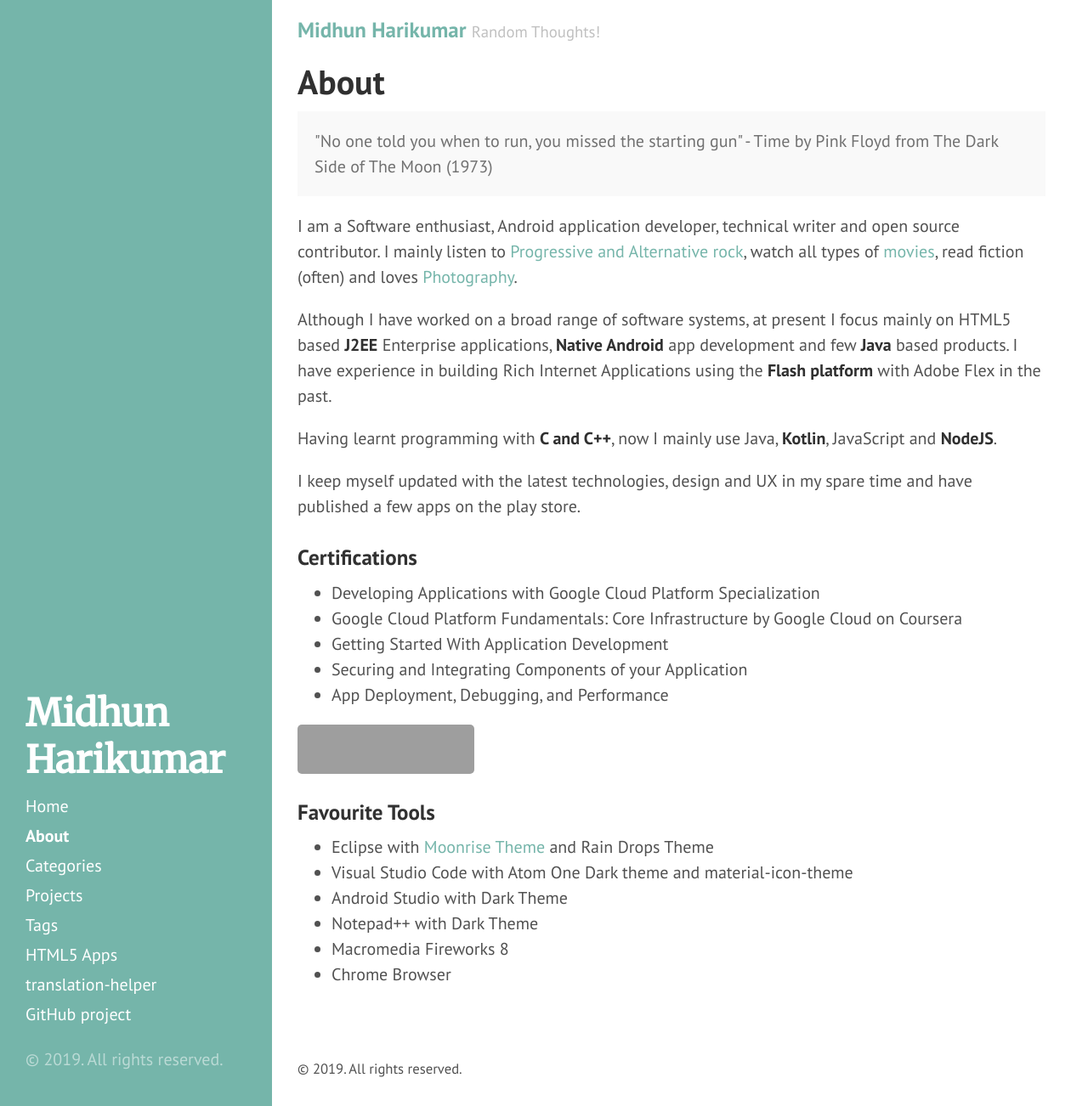
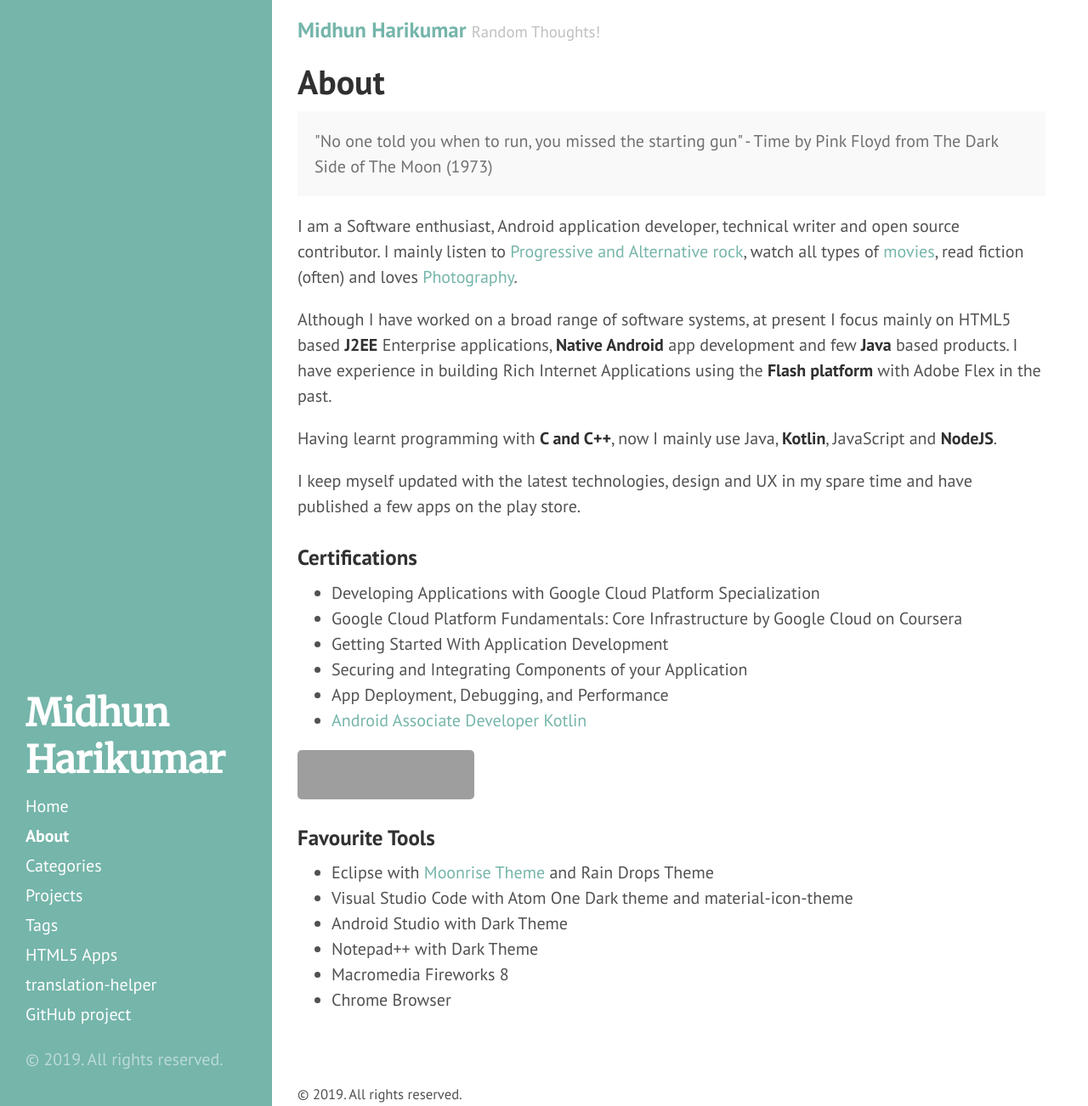
Before and after one commit to midhunhk/midhunhk.github.io, a Jekyll site: the page built from about.md, in a window 1280 px wide and 1302 px high. Shown: the whole window at 85% size. Built offline with Jekyll 4.4.1, drawn with Linux system fonts in a browser that asks for light colours; grey boxes are pictures that could not be loaded.

Commit message:
Update about.md

```diff
--- a/about.md
+++ b/about.md
@@ -21,6 +21,7 @@
 * Getting Started With Application Development
 * Securing and Integrating Components of your Application
 * App Deployment, Debugging, and Performance
+* [Android Associate Developer Kotlin](https://app.pluralsight.com/roleiq/roles/817e0f34-7ca3-46ed-879a-680884acd3fe)
 
 <a href="https://stackexchange.com/users/290461">
   <img src="https://stackexchange.com/users/flair/290461.png" width="208" height="58" alt="profile for midhunhk on Stack Exchange, a network of free, community-driven Q&amp;A sites" title="profile for midhunhk on Stack Exchange, a network of free, community-driven Q&amp;A sites">
```
